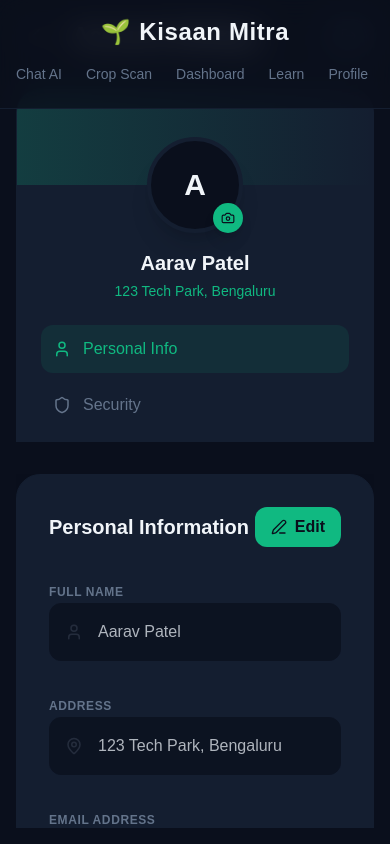
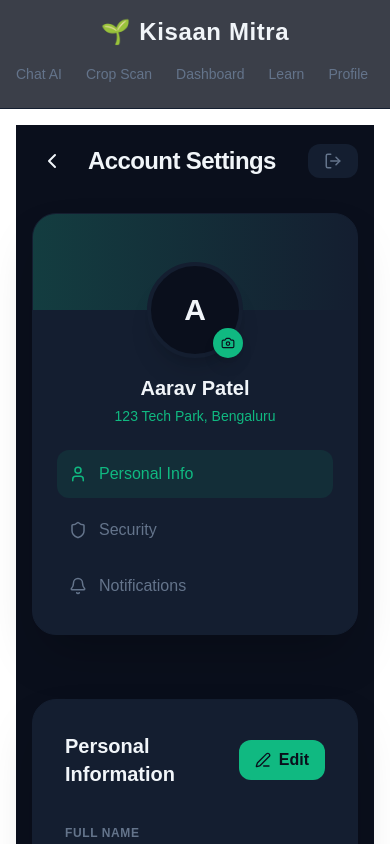
Before and after one commit to unclePRO/kisaan-mitra, a Next.js app: page /profile in a window 390 px wide. Shown: the top 844 px of the page. Built offline with nearby package versions, Linux system fonts and the light colour scheme.

Commit message:
Saving latest profile changes before merge

```diff
--- a/src/app/(frontend2)/profile/page.js
+++ b/src/app/(frontend2)/profile/page.js
@@ -38,7 +38,7 @@
   // --- CAMERA LOGIC ---
   const startCamera = async () => {
     try {
-      const stream = await navigator.mediaDevices.getUserMedia({ video: true });
+      const stream = await navigator.mediaDevices.getUserMedia({ video: { facingMode: 'user' } });
       setIsCameraOpen(true);
       setTimeout(() => {
         if (videoRef.current) {
@@ -74,8 +74,8 @@
   };
 
   return (
-    // Changed to full screen rigidly fixed to viewport
-    <div className="w-full h-screen fixed inset-0 bg-[#0A0F1C] text-[#F1F5F9] font-sans p-4 md:p-8 flex flex-col overflow-hidden">
+    // FIX 1: Changed to overflow-y-auto on mobile so the whole page can scroll
+    <div className="w-full min-h-screen bg-[#0A0F1C] text-[#F1F5F9] font-sans p-4 md:p-8 flex flex-col md:h-screen md:fixed md:inset-0 md:overflow-hidden">
 
       {/* Header Area - Now spans full width */}
       <div className="w-full mb-8 flex items-center justify-between flex-shrink-0">
@@ -91,11 +91,11 @@
         </button>
       </div>
 
-      {/* Main Grid - Spans full width and remaining height, split into 4 columns for better widescreen scaling */}
-      <div className="w-full flex-1 grid grid-cols-1 md:grid-cols-4 gap-8 overflow-hidden">
+      {/* FIX 2: Removed overflow-hidden from this grid wrapper */}
+      <div className="w-full flex-1 grid grid-cols-1 md:grid-cols-4 gap-8">
 
         {/* Left Sidebar: Profile Card (Takes 1/4 of screen on desktop) */}
-        <div className="md:col-span-1 space-y-6 overflow-y-auto pb-8 hide-scrollbar">
+        <div className="md:col-span-1 space-y-6 md:overflow-y-auto pb-8 hide-scrollbar">
           <motion.div
             initial={{ opacity: 0, y: 20 }}
             animate={{ opacity: 1, y: 0 }}
@@ -129,18 +129,21 @@
               <div className="w-full mt-6 space-y-2">
                 <button
                   onClick={() => setActiveTab('personal')}
+                  onTouchStart={() => setActiveTab('personal')}
                   className={`w-full flex items-center gap-3 p-3 rounded-xl transition-all ${activeTab === 'personal' ? 'bg-[#10B981]/10 text-[#10B981]' : 'hover:bg-[#0A0F1C] text-[#64748B]'}`}
                 >
                   <User size={18} /> Personal Info
                 </button>
                 <button
                   onClick={() => setActiveTab('security')}
+                  onTouchStart={() => setActiveTab('security')}
                   className={`w-full flex items-center gap-3 p-3 rounded-xl transition-all ${activeTab === 'security' ? 'bg-[#10B981]/10 text-[#10B981]' : 'hover:bg-[#0A0F1C] text-[#64748B]'}`}
                 >
                   <Shield size={18} /> Security
                 </button>
                 <button
                   onClick={() => setActiveTab('notifications')}
+                  onTouchStart={() => setActiveTab('notifications')}
                   className={`w-full flex items-center gap-3 p-3 rounded-xl transition-all ${activeTab === 'notifications' ? 'bg-[#10B981]/10 text-[#10B981]' : 'hover:bg-[#0A0F1C] text-[#64748B]'}`}
                 >
                   <Bell size={18} /> Notifications
@@ -151,7 +154,7 @@
         </div>
 
         {/* Right Main Content Area (Takes 3/4 of screen on desktop) */}
-        <div className="md:col-span-3 overflow-y-auto pb-8 hide-scrollbar">
+        <div className="md:col-span-3 md:overflow-y-auto pb-8 hide-scrollbar">
           <motion.div
             initial={{ opacity: 0, x: 20 }}
             animate={{ opacity: 1, x: 0 }}
```
